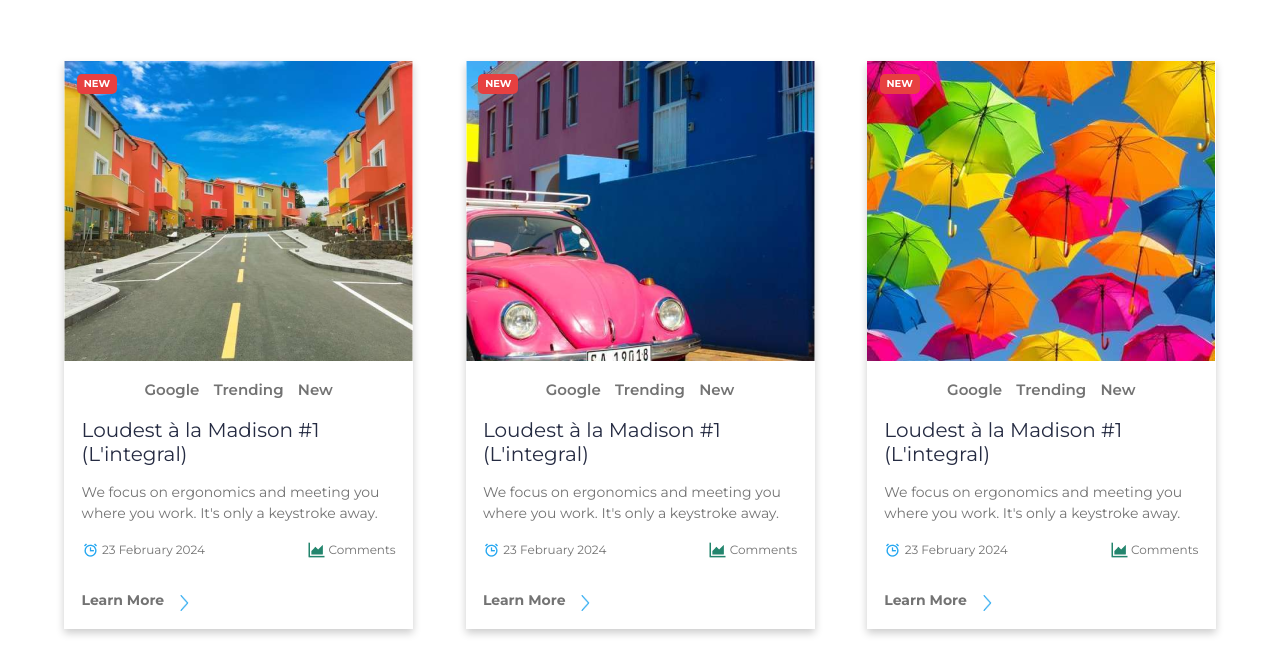
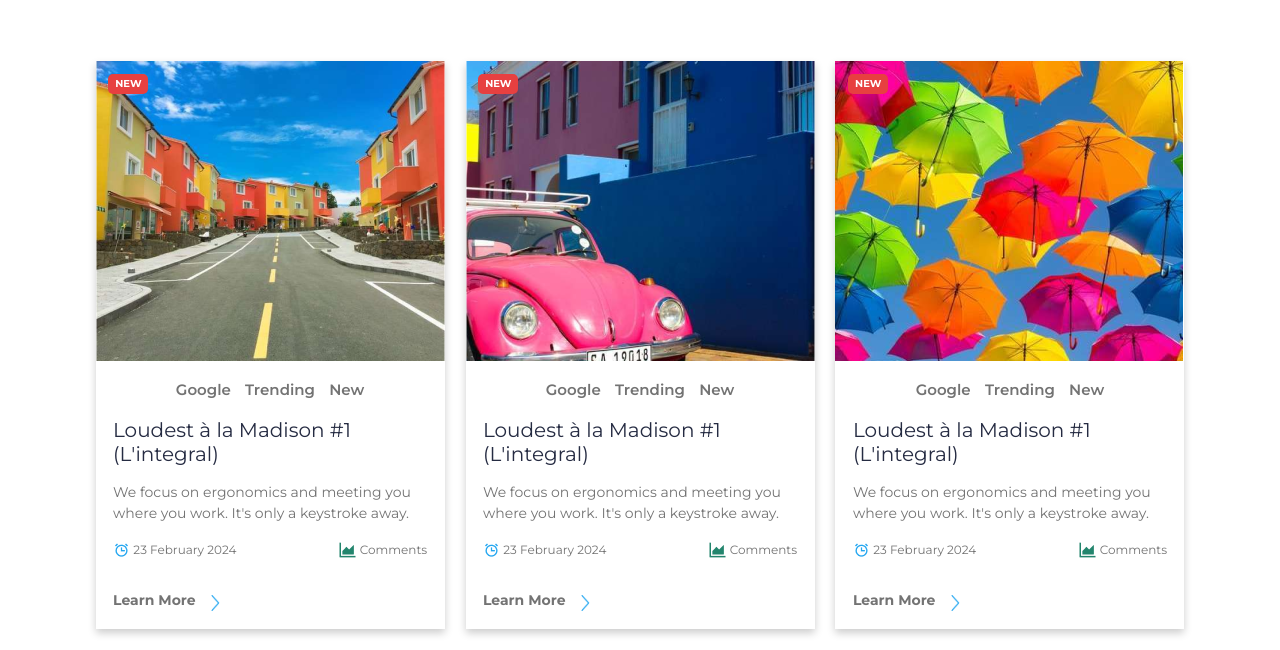
Before and after one commit to mtsteo/desafiocompass, a plain HTML site: page index.html in a window 1280 px wide. Shown: the part 5191-5841 px from the top of the page. Drawn offline with nearby package versions, Linux system fonts and the light colour scheme.

Commit message:
FIX: PostCard gap fixed

```diff
--- a/css/style.css
+++ b/css/style.css
@@ -538,7 +538,7 @@ html {
   display: grid;
   justify-content: center;
   grid-template-columns: repeat(3, 349px);
-  gap: 5%;
+  gap: 2%;
   height: 100%;
 }
 
```
